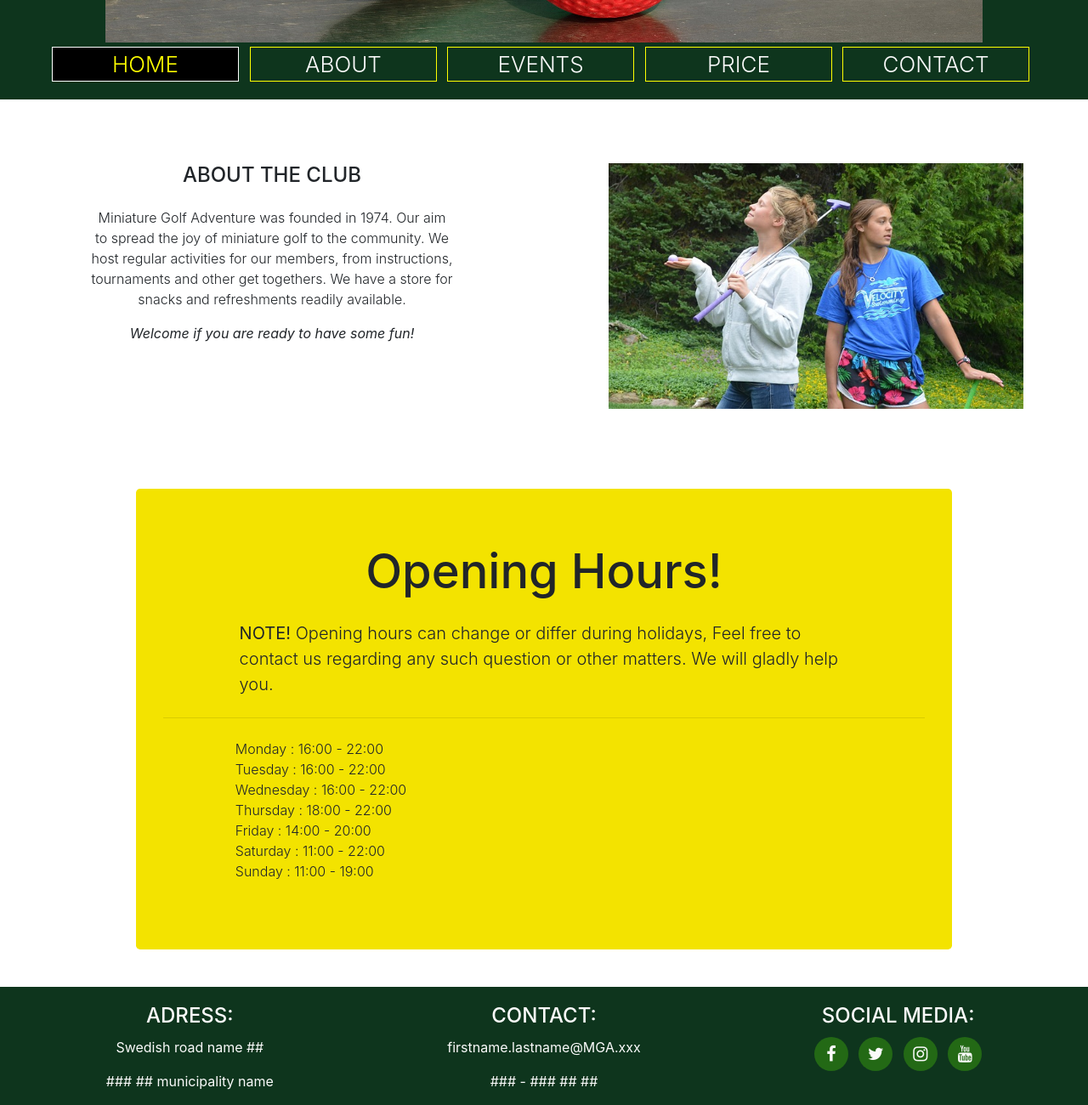
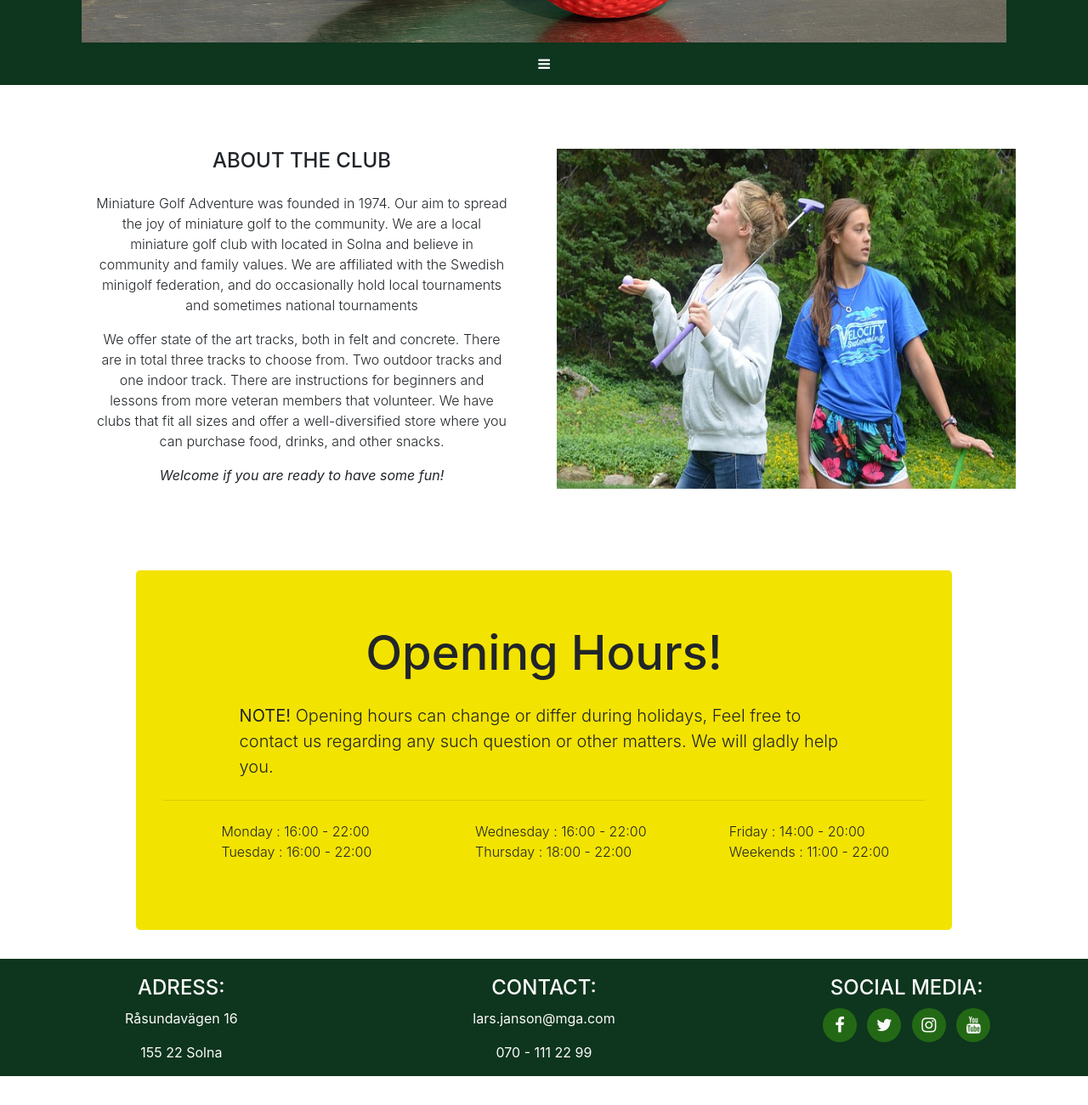
Before and after one commit to 92an/Minigolf-Milestone-Project-1, a plain HTML site: page index.html in a window 1280 px wide. Shown: the part 442-1742 px from the top of the page at 85% size. After the commit the page ends 1708 px from the top, so only its background shows below. Drawn offline with nearby package versions, Linux system fonts and the light colour scheme.

Commit message:
added compressed navbar

```diff
--- a/assets/css/style.css
+++ b/assets/css/style.css
@@ -23,10 +23,23 @@
     border-color: #fafafa;
 }
 
+.badge {
+    font-size: 0.9em;
+    margin-left: 10px;
+    margin-top:5px;
+    padding-bottom: 7px;
+}
+
 .badge-dark {
     color: yellow;
     background-color: black;
 }
+
+.container {
+    padding:0;
+}
+
+
 
 /*---------------  General rules */
 
@@ -66,12 +79,17 @@ h1, h2, h3, h4, h5, h6 {
 }
 
 .homeBlock {
-    margin: 0 15%;
+    margin: 0 5%;
 }
 
 .rowBot {
     margin-bottom: 50px;
     margin-top: 75px;
+}
+
+.container-fluid {
+    padding-left: 0;
+    padding-right: 0;
 }
 
 /*---------------  hover.css effects */
@@ -103,10 +121,31 @@ h1, h2, h3, h4, h5, h6 {
     height: 350px;
 }
 
-.navContainer {
+
+
+nav {
     margin: 0;
     background-color: #0e351d;
 }
+
+.navbar-nav button {
+    display: inline;
+    background-color: #0e351d;
+    border: none;
+    height: 30px;
+    width: 30px;
+    margin-bottom: 10px;
+    margin-top: 10px;
+    margin-left: auto;
+    margin-right: auto;
+
+
+}
+
+.fa-bars {
+    color: #fafafa;
+}
+
 
 .list-inline-item {
     margin: 5px,0;
@@ -199,7 +238,7 @@ footer p {
 /*---------------  Home Section */
 
 .jumbotron {
-    margin: 20px auto;
+    margin: 10px auto;
     width: 75%;
     background: #f3e300
 }
@@ -224,13 +263,21 @@ footer p {
 #homeImage {
     display: block;
     margin: auto;
-    width: 80%;
+    height: 400px;
+    width: 100%;
 }
 
 /*---------------  About Section */
 
 #ruleImg {
     height: 400px;
+    display: block;
+    margin: 0 auto;
+}
+
+#ruleImg2 {
+    height: 200px;
+    width: 100%;
     display: block;
     margin: 0 auto;
 }
@@ -317,6 +364,7 @@ footer p {
 #priceImg {
     display: block;
     height: 400px;
+    width: 100%;
     margin-bottom: 20px;
     margin-left: auto;
     margin-right: auto;
@@ -356,4 +404,10 @@ footer p {
     margin-bottom: 20px;
     margin-left: auto;
     margin-right: auto;
+    width: 30%;
 }
+
+.contactForm .btn:hover {
+    background-color: rgba(154, 184, 20, 0.3);
+    border-color: yellow;
+}
--- a/index.html
+++ b/index.html
@@ -12,25 +12,27 @@
 <body>
 
 <header>
-
-<!-- ----------------------------------------- Banner section --------------------------------------------------------- -->
-
-    <div class="row">
+<!--  Banner section  -->
+<div class="container-fluid">
+    <div class="row  no-gutters">
         <div class="col titleSection text-center titleSectionBGcolor" >
             <h1 class="sectionHeading text-uppercase">Miniature Golf Adventure</h1>
-            <h3 class="sectionSubheading text-uppercase">fun for for the whole family</h3>
+            <h3 class="sectionSubheading text-uppercase col d-none d-md-block">fun for for the whole family</h3>
         </div>
     </div>
-    <div class="row titleSectionBGcolor">
+    <div class="row  no-gutters titleSectionBGcolor">
         <div class="col d-none d-md-block">
             <img src="assets/img/bannerImg2.jpg" alt="bannerImage" class="container-fluid bannerImage no-gutters">
         </div>
     </div>
+</div>
+<!--  Navigation Bar  -->
 
-<!-- ---------------------------------------- Navigation Bar --------------------------------------------------------- -->
-
-    <div class="row no-gutters navContainer">
-        <div class="col">
+        <nav class="navbar-nav">
+            <button class="navbar-toggle" type="button" data-toggle="collapse" data-target="#collapseNav">
+                <i class="fa fa-bars"></i>
+            </button>
+                <div class="collapse navbar-collapse" id="collapseNav">
                     <ul id="nav" class="navBar list-inline text-center">
                         <li class="col-12 col-md-6 col-sm-3 list-inline-item menuItem activeItem">
                             <a href="index.html" class="hvr-sweep-to-right"><span>Home</span></a>
@@ -47,34 +49,35 @@
                         <li class="col-12 col-md-6 col-sm-3 list-inline-item menuItem">
                             <a href="contact.html"  class="hvr-sweep-to-right"><span>Contact</span></a>
                         </li>
-<!-- ---------------------------------------- inserted empty li for alignemtn --------------------------------------------------------- -->
+    <!--  inserted empty li for alignemtn -->
                         <li>
                         </li>
-<!-- --------------------------------------------------------------- ------------------------------------------------------------------ -->
+    <!--                                  -->
                     </ul>
                 </div>
-    </div>
-
+        </nav>
 </header>
 
 
 <section>
-
-
-
-
-
+<div class="container">
     <div class="row rowBot">
         <div class="col-md-6">
             <h4 class="sectionHeading text-center uppercase">About the club</h4>
             <br>
             <div class="text-center sectionHeading homeBlock">
                 <p>
-            Miniature Golf Adventure was founded in 1974. Our aim to spread the joy of miniature golf to the community.
-            We host regular activities for our members, from instructions, tournaments and other get togethers.
-            We have a store for snacks and refreshments readily available.
+                    Miniature Golf Adventure was founded in 1974. Our aim to spread the joy of miniature golf to
+                    the community. We are a local miniature golf club with located in Solna and believe in community
+                    and family values. We are affiliated with the Swedish minigolf federation, and do occasionally
+                    hold local tournaments and sometimes national tournaments
                 </p>
-
+                <p>
+                    We offer state of the art tracks, both in felt and concrete. There are in total three tracks
+                    to choose from. Two outdoor tracks and one indoor track. There are instructions for beginners
+                    and lessons from more veteran members that volunteer. We have clubs that fit all sizes and offer
+                    a well-diversified store where you can purchase food, drinks, and other snacks.
+                </p>
                 <p><b><em>Welcome if you are ready to have some fun!</em></b></p>
             </div>
         </div>
@@ -84,39 +87,50 @@
         </div>
     </div>
 <br>
-
+</div>
 <div class="jumbotron">
   <h1 class="display-4 sectionHeading">Opening Hours!</h1>
   <br>
-  <p class="lead"> <b>NOTE!</b> Opening hours can change or differ during holidays, Feel free to contact us regarding any such question
-  or other matters. We will gladly help you.</p>
+  <p class="lead">
+    <b>NOTE!</b> Opening hours can change or differ during holidays, Feel free to contact us regarding any such question
+    or other matters. We will gladly help you.
+  </p>
   <hr class="my-4">
+    <div class="row">
+        <div class="col">
             <ul class="sectionSubheading">
                 <li>Monday  : 16:00 - 22:00</li>
                 <li>Tuesday : 16:00 - 22:00</li>
+            </ul>
+        </div>
+        <div class="col">
+            <ul class="sectionSubheading">
                 <li>Wednesday : 16:00 - 22:00</li>
                 <li>Thursday : 18:00 - 22:00</li>
-    <li>Friday  : 14:00 - 20:00</li>
-    <li>Saturday : 11:00 - 22:00</li>
-    <li>Sunday : 11:00 - 19:00</li>
             </ul>
         </div>
+        <div class="col">
+            <ul class="sectionSubheading">
+                <li>Friday  : 14:00 - 20:00</li>
+                <li>Weekends : 11:00 - 22:00</li>
+            </ul>
+        </div>
+    </div>
+</div>
 <br>
-
 </section>
-
 
 <footer class="container-fluid">
     <div id="footerRow" class="row">
         <div class="col-sm-4">
             <h4 class="uppercase sectionHeading text-center">Adress:</h4>
-            <p class="block">Swedish road name ##</p>
-            <p class="block">### ## municipality name</p>
+            <p class="block">Råsundavägen 16</p>
+            <p class="block">155 22 Solna</p>
         </div>
         <div class="col-sm-4">
             <h4 class="uppercase sectionHeading text-center">Contact:</h4>
-            <p class="block">firstname.lastname@MGA.xxx</p>
-            <p class="block">### - ### ## ##</p>
+            <p class="block">lars.janson@mga.com</p>
+            <p class="block">070 - 111 22 99</p>
         </div>
         <div class="col-sm-4">
             <h4 class="uppercase sectionHeading text-center">Social Media:</h4>
```
Also changed, not shown: about.html (+26 -39 lines), contact.html (+21 -25 lines), events.html (+23 -28 lines), price.html (+22 -30 lines), assets/img/cartoon.png (added), 2 other files. Lines whose indentation alone changed are shown as unchanged.
